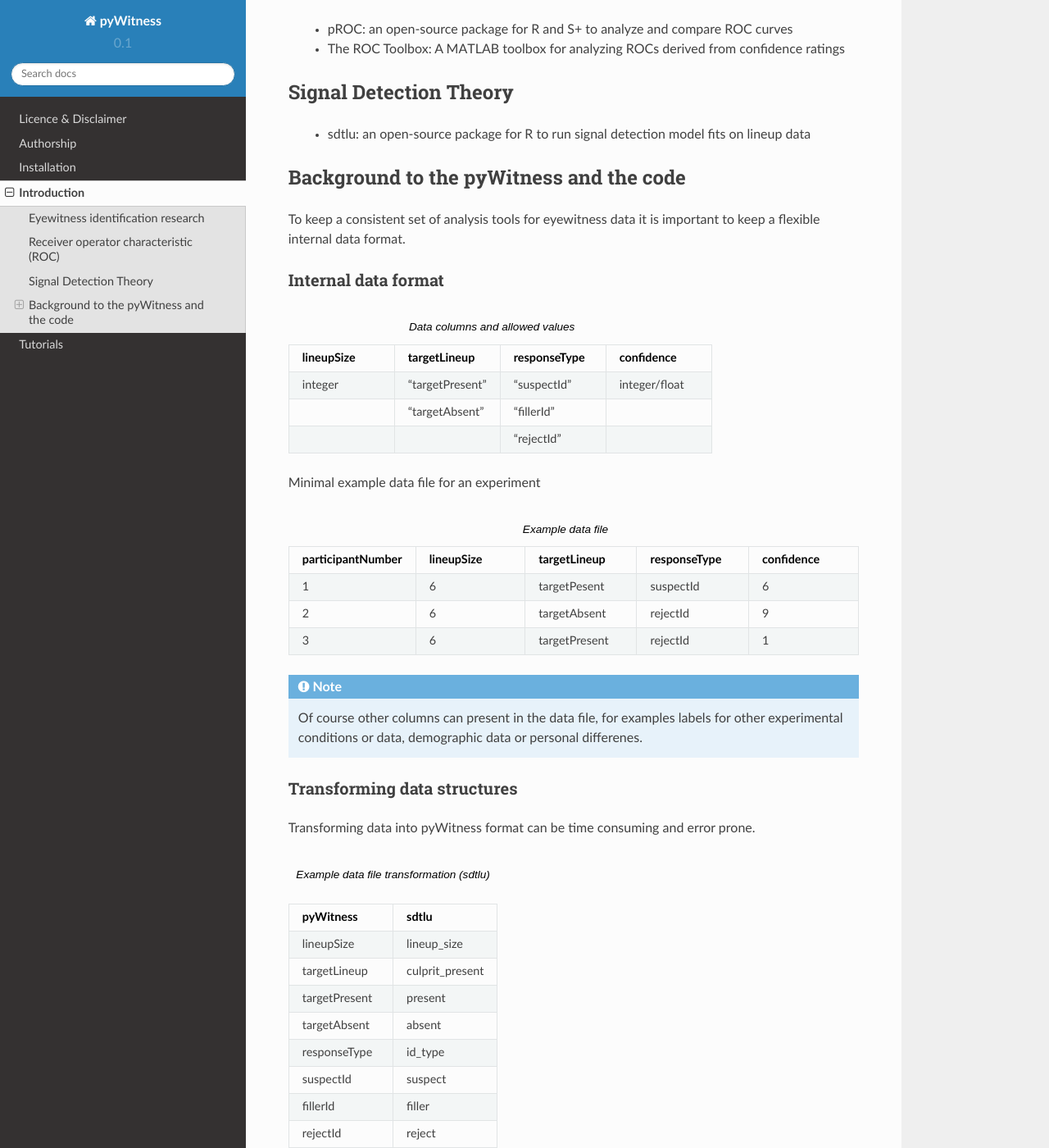
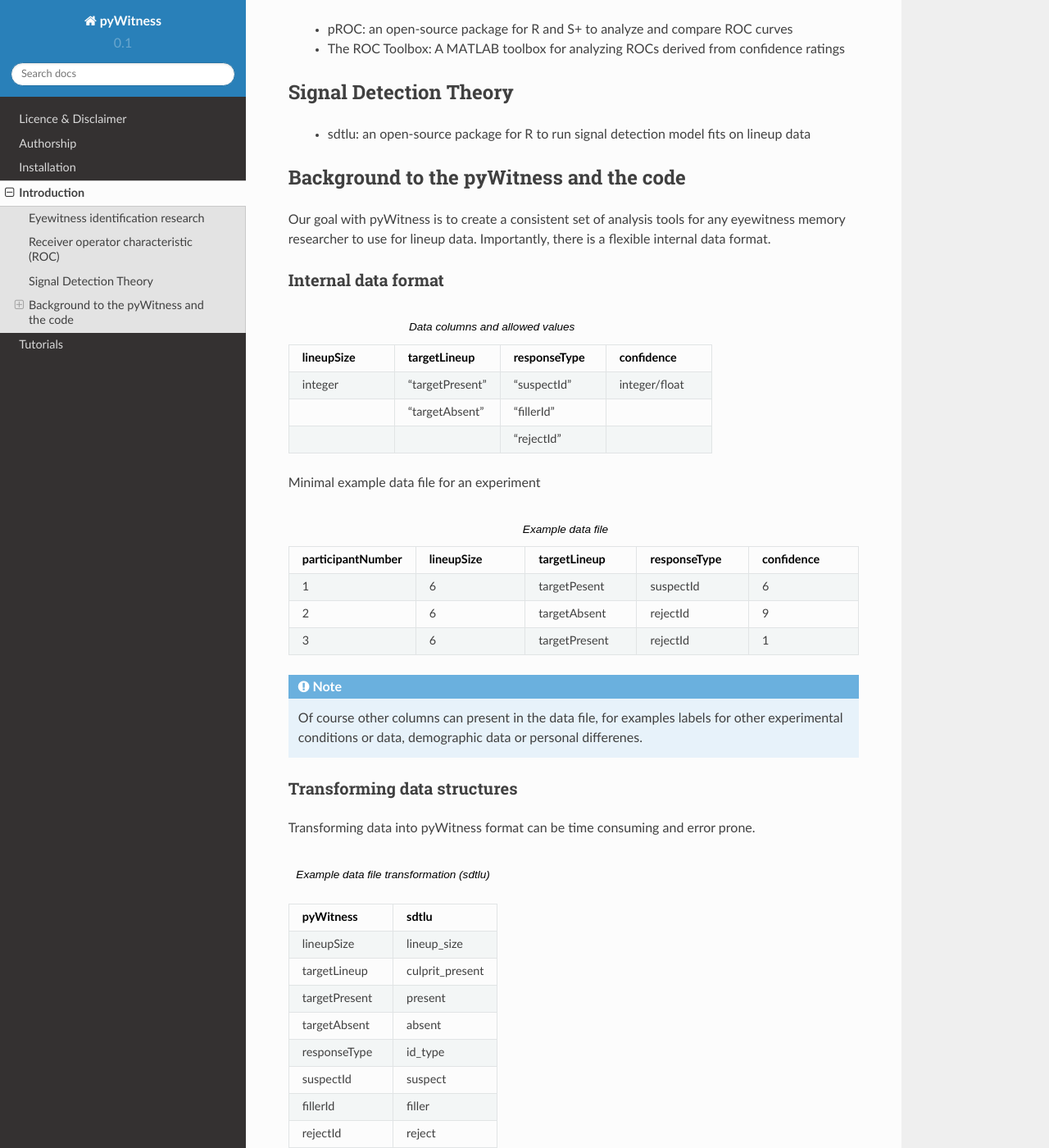
Before and after one commit to lmickes/pyWitness, a Sphinx documentation site: the page built from manual/source/introduction.rst, in a window 1280 px wide and 1400 px high, scrolled down 782 px. Shown: the whole window at 82% size. Built offline with Sphinx 7.4.7 and the Read the Docs theme 2.0.0, drawn with Linux system fonts in a browser that asks for light colours; some of the changed text lies outside the part shown.

Commit message:
Update introduction.rst

```diff
--- a/manual/source/introduction.rst
+++ b/manual/source/introduction.rst
@@ -31,8 +31,7 @@ Signal Detection Theory
 Background to the pyWitness and the code
 ----------------------------------------
 
-To keep a consistent set of analysis tools for eyewitness data it is important to keep a flexible
-internal data format.
+Our goal with pyWitness is to create a consistent set of analysis tools for any eyewitness memory researcher to use for lineup data. Importantly, there is a flexible internal data format.
 
 Internal data format
 ^^^^^^^^^^^^^^^^^^^^
```
Also changed, not shown: other parts of manual/source/introduction.rst (+2 -2 lines).
